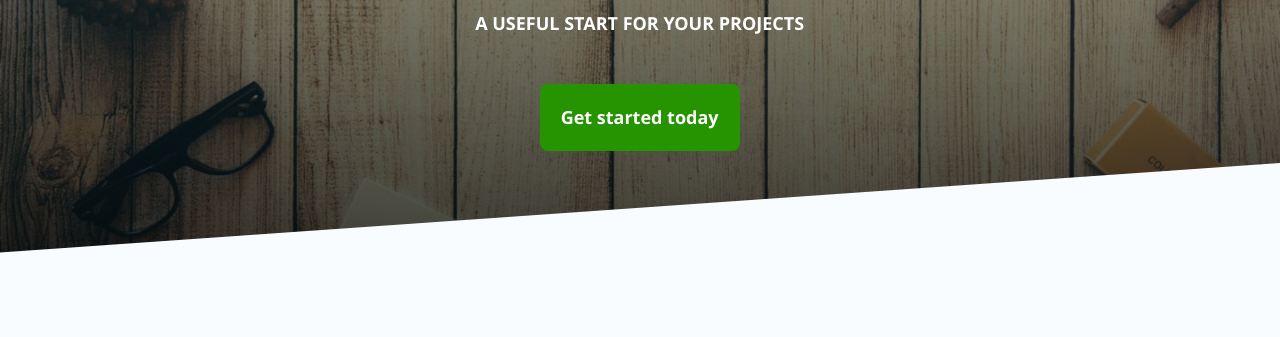
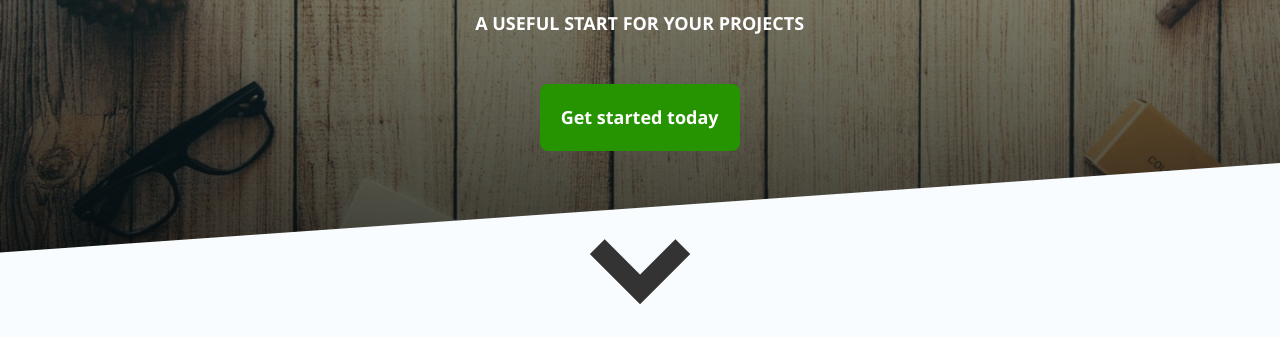
Before and after one commit to gapinska/CSS, a plain HTML site: page project_1/index.html in a window 1280 px wide. Shown: the part 463-800 px from the top of the page. Drawn offline with Linux system fonts and the light colour scheme.

Commit message:
arrow added to the bottom of the screen

```diff
--- a/project_1/index.html
+++ b/project_1/index.html
@@ -14,6 +14,9 @@
         <h3 class="header-subtitle animate-pop-in">A useful start for your projects</h3>
         <p class="header-button animate-pop-in "><a href="#calls-to-action" class="button">Get started today</a></p>
       </section>
+      <section class="header-down-arrow">
+        <img src="images/downarrow.png">
+      </section>
     </header>
   </body>
 </html>
--- a/project_1/stylesheets/header.css
+++ b/project_1/stylesheets/header.css
@@ -68,8 +68,17 @@ header:after {
   z-index: 10;
 }
 
+.header-down-arrow {
+  position: absolute;
+  bottom: 4vh;
+  left: 0;
+  right: 0;
+  text-align: center;
+  z-index: 10;
+}
+
 .animate-pop-in {
-  animation: pop-in 0.6s ease-out forwards;
+  animation: pop-in 0.6s cubic-bezier(0, 0.9, 0.3, 1.2) forwards;
   opacity: 0;
 }
 
```
